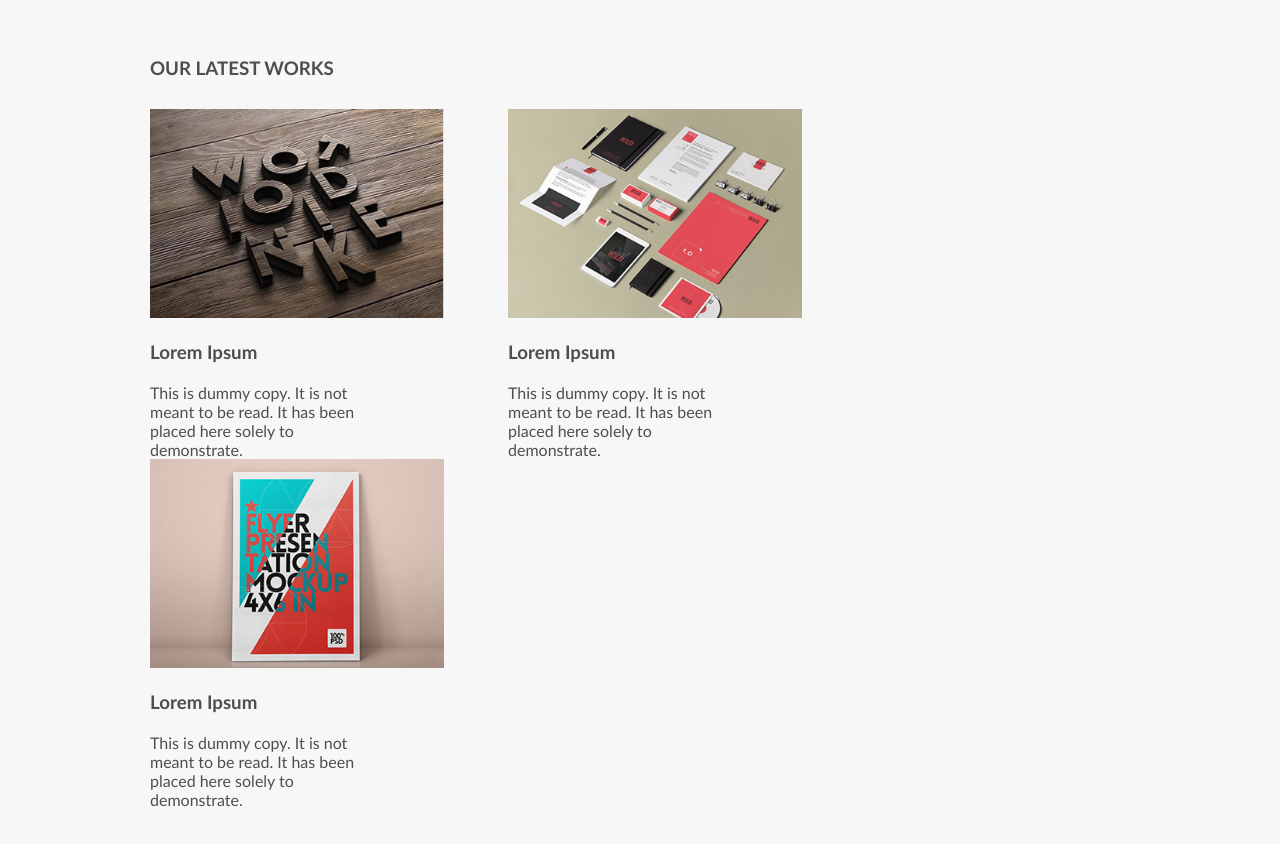
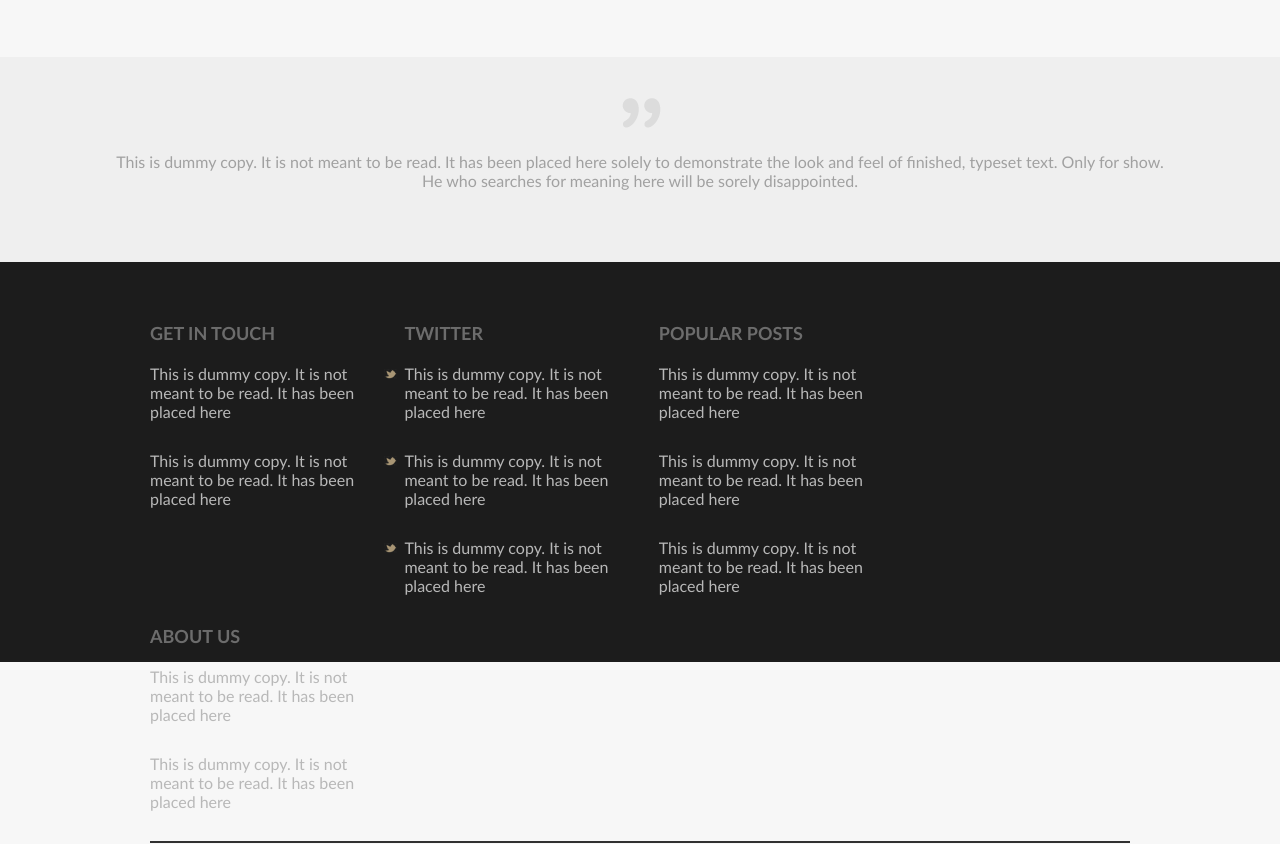
Before and after one commit to Whaider00/Web-Layout, a plain HTML site: page Index.html in a window 1280 px wide. Shown: the part 906-1750 px from the top of the page. Drawn offline with Linux system fonts and the light colour scheme.

Commit message:
class removed from index

```diff
--- a/Index.html
+++ b/Index.html
@@ -52,27 +52,7 @@
         </div>
     </div>
 
-    <div class="container">
-        <h3 id="main-heading">OUR LATEST WORKS</h3>
 
-        <div id="sub-work-container" class="clearfix">
-            <div class="work-container-items">
-                <img src="./Assets/Images/snap-1.png" alt="3D Designing">
-                <h3>Lorem Ipsum</h3>
-                <p>This is dummy copy. It is not meant to be read. It has been placed here solely to demonstrate.</p>
-            </div>
-            <div class="work-container-items">
-                <img src="./Assets/Images/snap-2.png" alt="Stationary Designing">
-                <h3>Lorem Ipsum</h3>
-                <p>This is dummy copy. It is not meant to be read. It has been placed here solely to demonstrate.</p>
-            </div>
-            <div class="work-container-items">
-                <img src="./Assets/Images/snap-3.png" alt="Design Mockups">
-                <h3>Lorem Ipsum</h3>
-                <p>This is dummy copy. It is not meant to be read. It has been placed here solely to demonstrate.</p>
-            </div>
-        </div>
-    </div>
         <div id="quote-section" class="clearfix">
             <img src="./Assets/Images/quote.png" alt="qoutation-mark">
 
```
